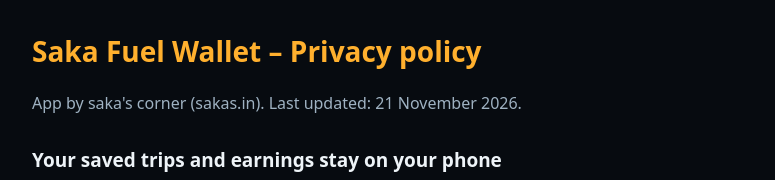
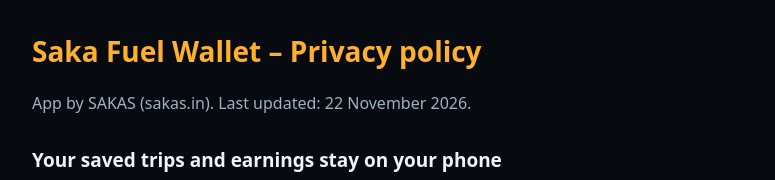
Before and after one commit to laxpdkt/laxpdkt.github.io, a plain HTML site: page fuel-wallet-privacy.html in a window 1280 px wide. Shown: the top 180 px of the page, without its empty margins (248-1023 px from the left). Drawn offline with Linux system fonts and the light colour scheme.

Commit message:
Add files via upload

```diff
--- a/fuel-wallet-privacy.html
+++ b/fuel-wallet-privacy.html
@@ -20,7 +20,7 @@
 <body>
 <main>
   <h1>Saka Fuel Wallet – Privacy policy</h1>
-  <p>App by saka's corner (sakas.in). Last updated: 21 November 2026.</p>
+  <p>App by SAKAS (sakas.in). Last updated: 22 November 2026.</p>
 
   <h2>Your saved trips and earnings stay on your phone</h2>
   <p>Trips, daily logs, fuel fills, vehicles and settings that you enter are saved only on your own phone. We do not have a server for them, we cannot see them, and we do not sell or share them. If you uninstall the app or clear its data, they are deleted. The Back up button creates a file that you save or share yourself; where it goes is your choice.</p>
```
